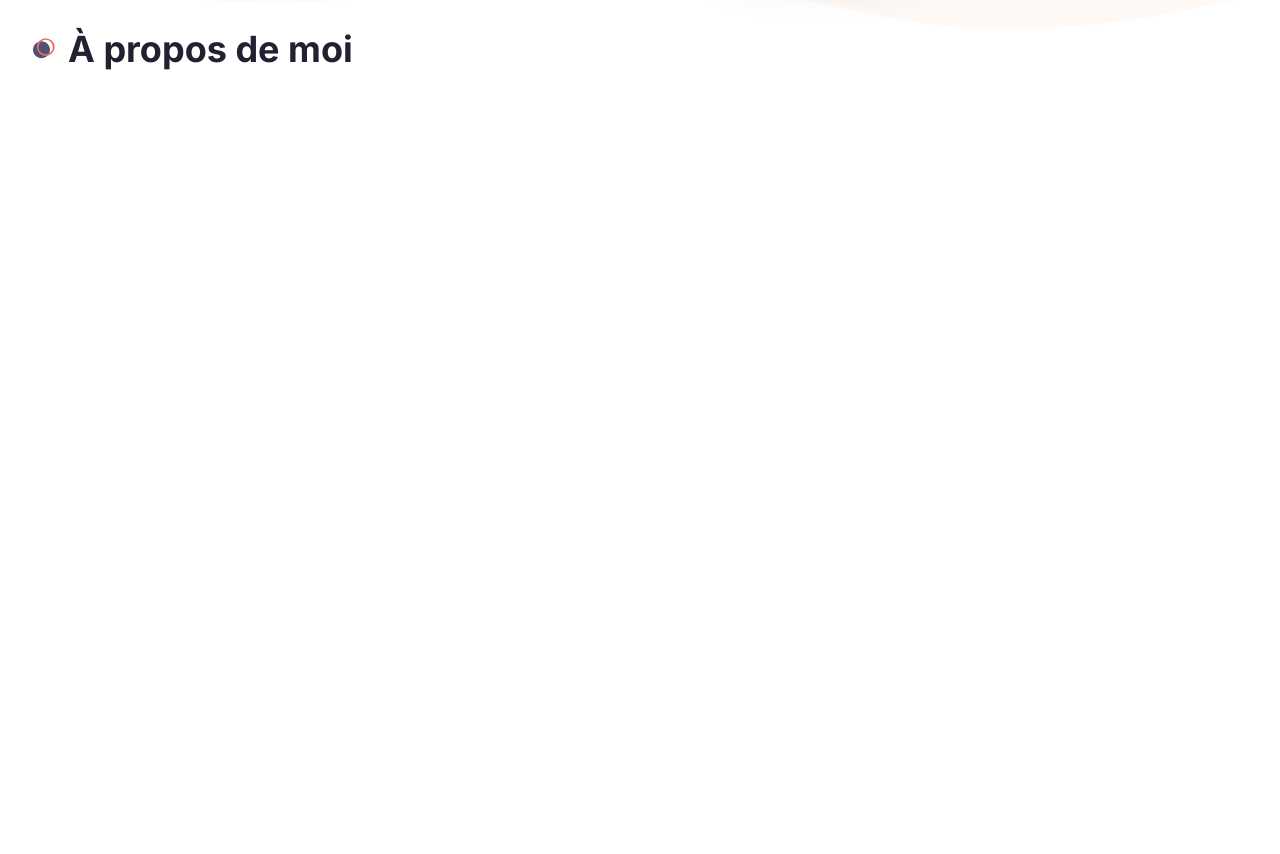
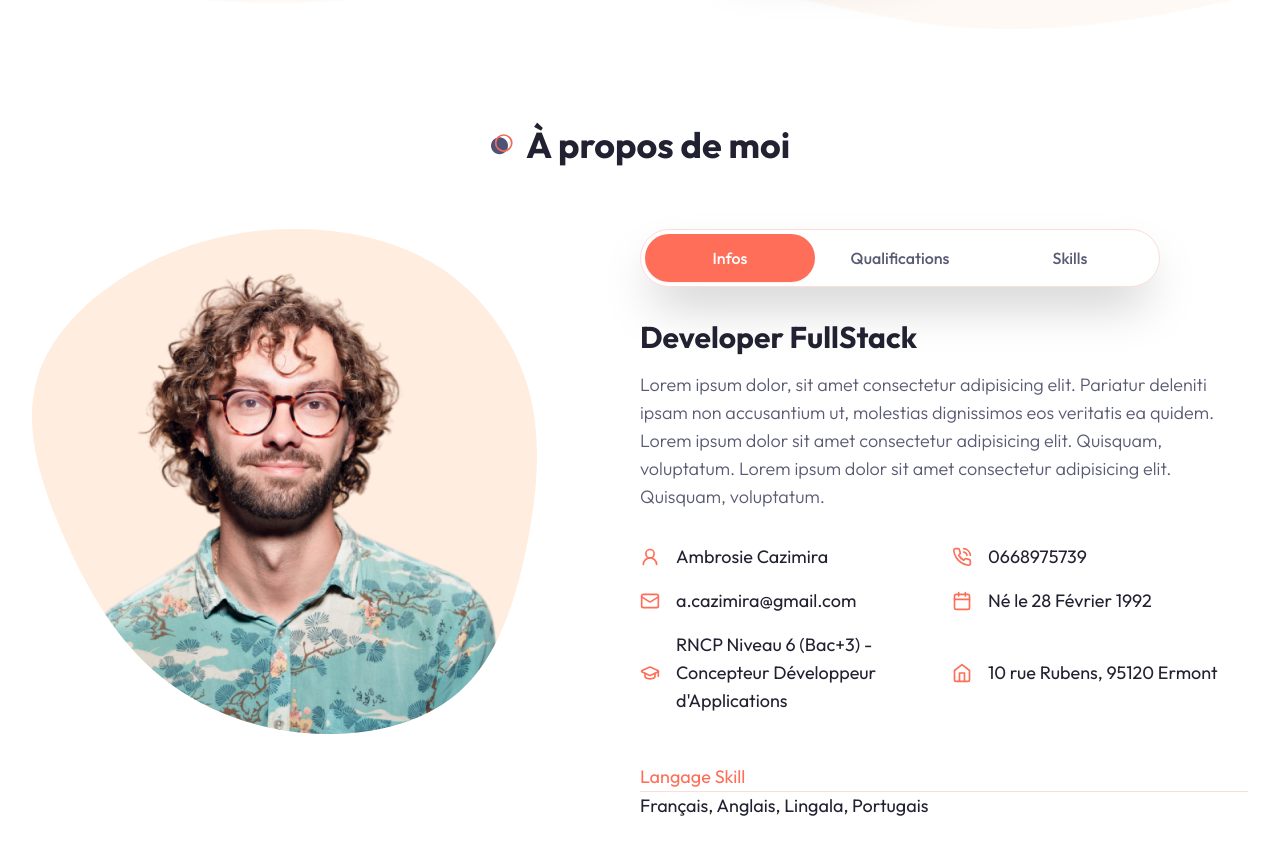
Before and after one commit to Ambrosioc/portfolio-next, a Next.js app: page / in a window 1280 px wide. Shown: the part 740-1594 px from the top of the page. Built offline with nearby package versions, Linux system fonts and the light colour scheme.

Commit message:
add about section

```diff
--- a/app/globals.css
+++ b/app/globals.css
@@ -66,6 +66,16 @@
 	@apply text-6xl xl:text-[72px] xl:leading-[80px] tracking-[-2px] font-bold;
 }
 
+.h2 {
+	@apply text-4xl font-bold;
+}
+.h3 {
+	@apply text-3xl font-bold;
+}
+
+.h4 {
+	@apply text-[22px] font-semibold;
+}
 .subtitle {
 	@apply text-muted-foreground text-lg mb-8 font-light;
 }
--- a/app/layout.jsx
+++ b/app/layout.jsx
@@ -1,9 +1,9 @@
-import { Inter } from "next/font/google";
+import { Outfit } from "next/font/google";
 import "./globals.css";
 import { Footer, Header } from "@/components/layout";
 import { ThemeProvider } from "@/components/theme";
 
-const inter = Inter({ subsets: ["latin"] });
+const outfit = Outfit({ subsets: ["latin"] });
 
 export const metadata = {
 	title: "Create Next App",
@@ -13,7 +13,7 @@ export const metadata = {
 export default function RootLayout({ children }) {
 	return (
 		<html lang="fr">
-			<body className={inter.className}>
+			<body className={outfit.className}>
 				<ThemeProvider attribute="class" defaultTheme="light">
 					<Header />
 					{children}
--- a/components/About.jsx
+++ b/components/About.jsx
@@ -60,22 +60,32 @@ const qualificationsData = [
 		],
 	},
 	{
-		title: "expériences",
+		title: "experiences",
 		data: [
 			{
 				company: "Planity",
+				qualification: "Développeur web (stage)",
+				date: "2021 (2 semaines)",
+			},
+			{
+				company: "Planity",
+				qualification: "Concepteur Développeur d'Applications (alternance)",
+				date: "2021 - 2022 (1 an)",
+			},
+			{
+				company: "Planity",
 				qualification: "Développeur Fullstack (freelance)",
-				date: "2023",
+				date: "2022 - 2023 (9 mois)",
 			},
 			{
 				company: "MKB Automobiles",
 				qualification: "Développeur Fullstack (freelance)",
-				date: "2023",
+				date: "2023 (2 mois)",
 			},
 			{
 				company: "BasitMark",
 				qualification: "Développeur Fullstack (freelance)",
-				date: "2023 - Present",
+				date: "2023 (en cours)",
 			},
 		],
 	},
@@ -123,9 +133,141 @@ const About = () => {
 	};
 
 	return (
-		<section>
+		<section className="xl:h-[860px] pb-12 xl:py-24">
 			<div className="container mx-auto">
-				<h2 className="section-title">À propos de moi</h2>
+				<h2 className="section-title mb-8 xl:mb-16 text-center mx-auto">
+					À propos de moi
+				</h2>
+				<div className="flex flex-col xl:flex-row">
+					{/* image */}
+					<div className="hidden xl:flex flex-1 relative">
+						<DevImg
+							containerStyles="bg-about_shape_light dark:bg-about_shape_dark w-[505px] h-[505px] bg-no-repeat relative"
+							imgSrc={"/about/developer.png"}
+						/>
+					</div>
+					{/* tabs */}
+					<div className="flex-1">
+						<Tabs defaultValue="personal">
+							<TabsList className="w-full grid xl:grid-cols-3 xl:max-w-[520px] xl:border xl:shadow-2xl">
+								<TabsTrigger className="w-[162px] xl:w-auto " value="personal">
+									Infos
+								</TabsTrigger>
+								<TabsTrigger
+									className="w-[162px] xl:w-auto "
+									value="qualifications">
+									Qualifications
+								</TabsTrigger>
+								<TabsTrigger className="w-[162px] xl:w-auto " value="skills">
+									Skills
+								</TabsTrigger>
+							</TabsList>
+							{/* tabs content */}
+							<div className="text-lg mt-12 xl:mt-8">
+								<TabsContent value="personal">
+									<div className="text-center xl:text-left">
+										<h3 className="h3 mb-4">Developer FullStack</h3>
+										<p className="subtitle max-w-xl max-auto xl:mx-0">
+											Lorem ipsum dolor, sit amet consectetur adipisicing elit.
+											Pariatur deleniti ipsam non accusantium ut, molestias
+											dignissimos eos veritatis ea quidem. Lorem ipsum dolor sit
+											amet consectetur adipisicing elit. Quisquam, voluptatum.
+											Lorem ipsum dolor sit amet consectetur adipisicing elit.
+											Quisquam, voluptatum.
+										</p>
+										<div className="grid xl:grid-cols-2 gap-4 mb-12">
+											{infosData.map((info, index) => (
+												<div
+													key={index}
+													className="flex items-center gap-x-4 mx-auto xl:mx-0">
+													<span className="text-primary">{info.icon}</span>
+													<p>{info.text}</p>
+												</div>
+											))}
+										</div>
+										<div>
+											<div className="text-primary">Langage Skill</div>
+											<div className="border-b border-border"></div>
+											<div>Français, Anglais, Lingala, Portugais</div>
+										</div>
+									</div>
+								</TabsContent>
+								<TabsContent value="qualifications">
+									<div>
+										<h3 className="h3 mb-8 text-center xl:text-left">
+											Qualifications
+										</h3>
+										<div>
+											<div>
+												<div className="flex gap-x-4 items-center text-[22px] text-primary">
+													<Briefcase />
+													<h4 className="capitalize font-medium">
+														{getData(qualificationsData, "experiences").title}
+													</h4>
+												</div>
+												<div className="flex flex-col gap-y-8 ">
+													{getData(qualificationsData, "experiences").data.map(
+														(item, index) => {
+															const { company, qualification, date } = item;
+															return (
+																<div
+																	key={index}
+																	className="flex gap-x-8 group bg-yellow-50">
+																	<div className="h-[84px] w-[1px] bg-border relative ml-2">
+																		<div className="w-[11px] h-[11px] rounded-full bg-primary absolute -left-[5px] group-hover:translate-y-[84px] transition-all durantion-500"></div>
+																	</div>
+																	<div>
+																		<h5 className="font-semibold text-xl leading-none mb-2">
+																			{company}
+																		</h5>
+																		<p className="text-lg leading-none text-muted-foreground mb-4">
+																			{qualification}
+																		</p>
+																		<p className="text-base font-medium">
+																			{date}
+																		</p>
+																	</div>
+																</div>
+															);
+														}
+													)}
+												</div>
+											</div>
+											<div>Education</div>
+										</div>
+									</div>
+								</TabsContent>
+								<TabsContent value="skills">
+									<div className="grid grid-cols-1 xl:grid-cols-2 gap-4">
+										{skillsData.map((skill, index) => (
+											<div key={index}>
+												<h3 className="text-xl font-bold mb-4">
+													{skill.title}
+												</h3>
+												{skill.data.map((data, index) => (
+													<div key={index} className="mb-4">
+														{data.name ? (
+															<p className="text-sm">{data.name}</p>
+														) : (
+															<div className="w-8 h-8">
+																<Image
+																	src={data.imgPath}
+																	alt="skill"
+																	width={32}
+																	height={32}
+																/>
+															</div>
+														)}
+													</div>
+												))}
+											</div>
+										))}
+									</div>
+								</TabsContent>
+							</div>
+						</Tabs>
+					</div>
+				</div>
 			</div>
 		</section>
 	);
--- a/components/ui/tabs.jsx
+++ b/components/ui/tabs.jsx
@@ -1,33 +1,35 @@
-"use client"
+"use client";
 
-import * as React from "react"
-import * as TabsPrimitive from "@radix-ui/react-tabs"
+import * as React from "react";
+import * as TabsPrimitive from "@radix-ui/react-tabs";
 
-import { cn } from "@/lib/utils"
+import { cn } from "@/lib/utils";
 
-const Tabs = TabsPrimitive.Root
+const Tabs = TabsPrimitive.Root;
 
 const TabsList = React.forwardRef(({ className, ...props }, ref) => (
 	<TabsPrimitive.List
 		ref={ref}
 		className={cn(
-      "inline-flex h-10 items-center justify-center rounded-md bg-muted p-1 text-muted-foreground",
+			"inline-flex items-center justify-center xl:bg-white p-1 text-muted-foreground rounded-[30px] dark:md:bg-secondary",
 			className
 		)}
-    {...props} />
-))
-TabsList.displayName = TabsPrimitive.List.displayName
+		{...props}
+	/>
+));
+TabsList.displayName = TabsPrimitive.List.displayName;
 
 const TabsTrigger = React.forwardRef(({ className, ...props }, ref) => (
 	<TabsPrimitive.Trigger
 		ref={ref}
 		className={cn(
-      "inline-flex items-center justify-center whitespace-nowrap rounded-sm px-3 py-1.5 text-sm font-medium ring-offset-background transition-all focus-visible:outline-none focus-visible:ring-2 focus-visible:ring-ring focus-visible:ring-offset-2 disabled:pointer-events-none disabled:opacity-50 data-[state=active]:bg-background data-[state=active]:text-foreground data-[state=active]:shadow-sm",
+			" inline-flex items-center justify-center whitespace-nowrap rounded-full px-3 py-1.5 text-base font-medium ring-offset-background transition-all focus-visible:outline-none focus-visible:ring-2 focus-visible:ring-ring focus-visible:ring-offset-2 disabled:pointer-events-none disabled:opacity-50 data-[state=active]:bg-primary data-[state=active]:text-white data-[state=active]:shadow-sm h-[48px]  ",
 			className
 		)}
-    {...props} />
-))
-TabsTrigger.displayName = TabsPrimitive.Trigger.displayName
+		{...props}
+	/>
+));
+TabsTrigger.displayName = TabsPrimitive.Trigger.displayName;
 
 const TabsContent = React.forwardRef(({ className, ...props }, ref) => (
 	<TabsPrimitive.Content
@@ -36,8 +38,9 @@ const TabsContent = React.forwardRef(({ className, ...props }, ref) => (
 			"mt-2 ring-offset-background focus-visible:outline-none focus-visible:ring-2 focus-visible:ring-ring focus-visible:ring-offset-2",
 			className
 		)}
-    {...props} />
-))
-TabsContent.displayName = TabsPrimitive.Content.displayName
+		{...props}
+	/>
+));
+TabsContent.displayName = TabsPrimitive.Content.displayName;
 
-export { Tabs, TabsList, TabsTrigger, TabsContent }
+export { Tabs, TabsList, TabsTrigger, TabsContent };
--- a/tailwind.config.js
+++ b/tailwind.config.js
@@ -79,6 +79,8 @@ module.exports = {
 				hero_shape: "url(/hero/shape-1.svg)",
 				hero_shape2_light: "url(/hero/shape-2-light.svg)",
 				hero_shape2_dark: "url(/hero/shape-2-dark.svg)",
+				about_shape_light: "url(/about/shape-light.svg)",
+				about_shape_dark: "url(/about/shape-dark.svg)",
 				dots_light: "url(/dots-light.svg)",
 				dots_dark: "url(/dots-dark.svg)",
 			},
```
Lines whose indentation alone changed are shown as unchanged.
